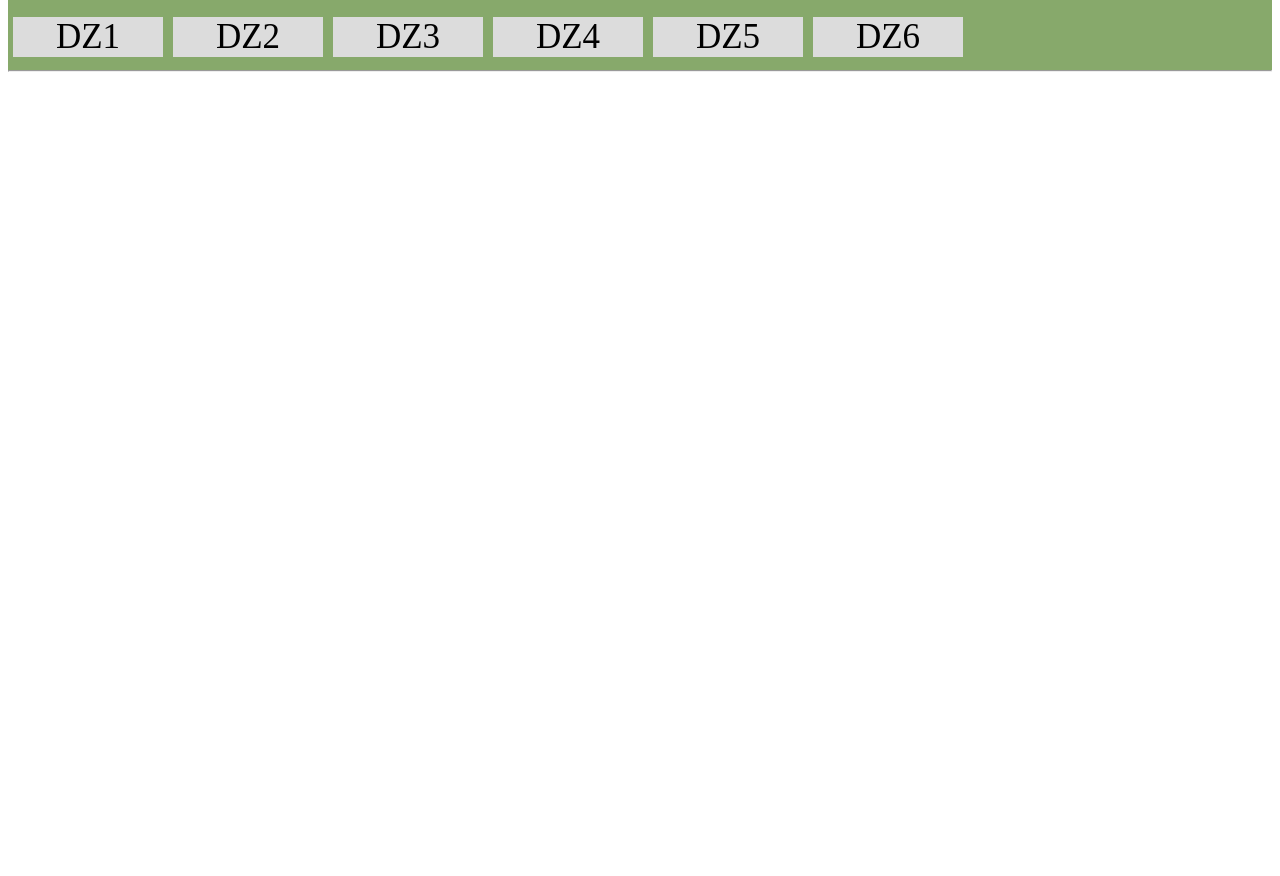
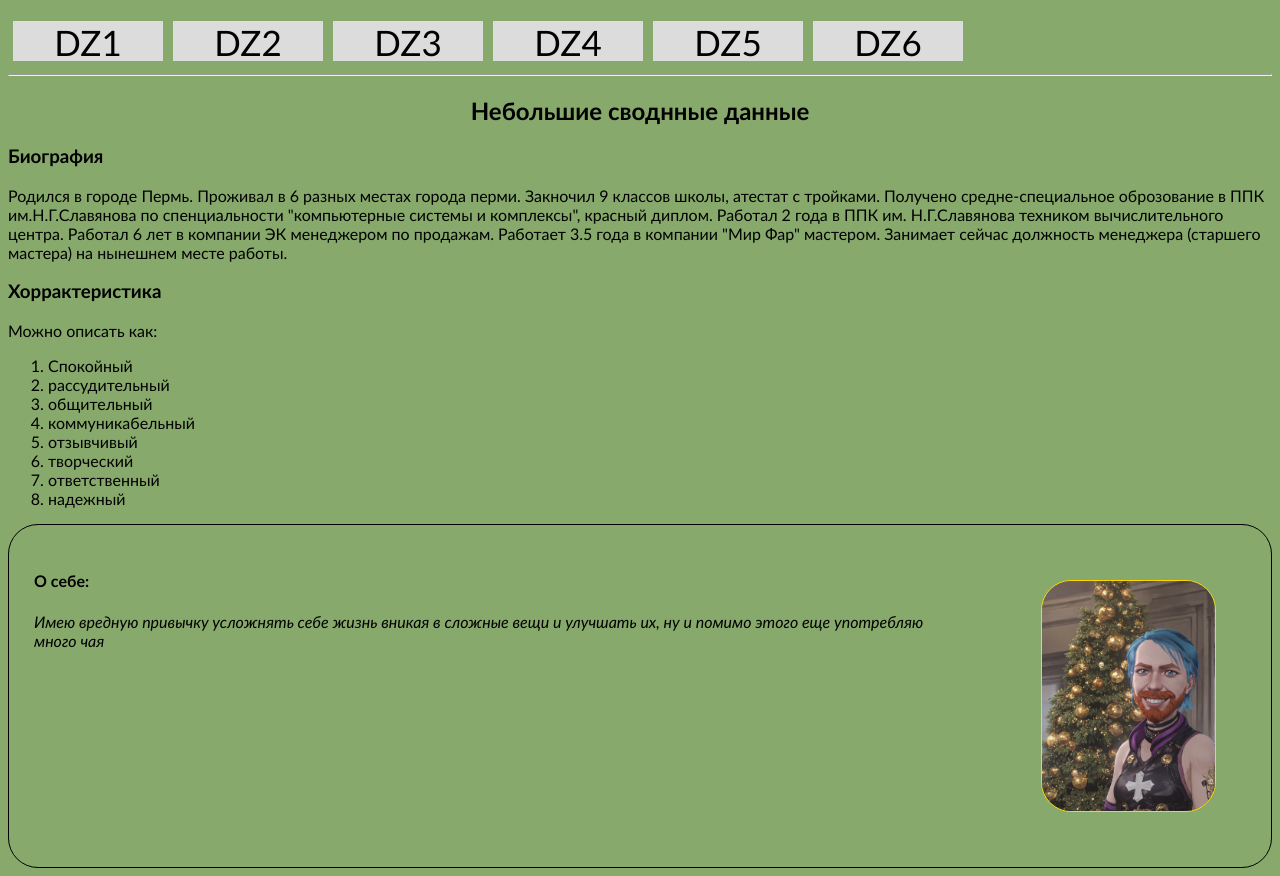
Before and after one commit to EvgenMarkin/HTML-CSS-project-pyton51-10.03.25, a plain HTML site: page index_DZ1.html in a window 1280 px wide. Shown: the part 268-1144 px from the top of the page. Before the commit the page ends 800 px from the top, so only its background shows below. Drawn offline with Linux system fonts and the light colour scheme.

Commit message:
dz1 finish

```diff
--- a/index_DZ1.html
+++ b/index_DZ1.html
@@ -1,10 +1,10 @@
 <!DOCTYPE html>
-<html lang="en">
+<html lang="en" xmlns="http://www.w3.org/1999/html">
 <head>
     <link href='style_DZ1.css' rel='stylesheet'>
     <link href='style.css' rel='stylesheet'>
     <META charset='UTF-8'>
-    <title>Card game</title>
+    <title>О себе</title>
 </head>
 <header><!-- Шапка сайта для навигации -->
     <nav class="menu1">
@@ -56,7 +56,43 @@
     <hr>
 </header><!-- шапка сайта, нужна для навигации -->
 <body>
+<h2><center>Небольшие своднные данные</center></h2>
+<h3>Биография</h3>
+<p id="text">
+   Родился в городе Пермь. Проживал в 6 разных местах города перми. Закночил
+9 классов школы, атестат с тройками. Получено средне-специальное оброзование
+в ППК им.Н.Г.Славянова по спенциальности "компьютерные системы и комплексы",
+красный диплом. Работал 2 года в ППК им. Н.Г.Славянова техником
+вычислительного центра. Работал 6 лет в компании ЭК менеджером по
+продажам. Работает 3.5 года в компании "Мир Фар" мастером. Занимает сейчас
+должность менеджера (старшего мастера) на нынешнем месте работы.
+</p>
+<h3>Хоррактеристика</h3>
 
+        <p>
+        Можно описать как:
+        <ol>
+            <li>Спокойный</li>
+            <li>рассудительный</li>
+            <li>общительный</li>
+            <li>коммуникабельный</li>
+            <li>отзывчивый</li>
+            <li>творческий</li>
+            <li>ответственный</li>
+            <li>надежный</li>
+        </ol>
+    </p>
 
-
+<div class="blok">
+    <div>
+<h4>О себе:</h4>
+<p><i>
+Имею вредную привычку усложнять себе жизнь вникая в сложные вещи и улучшать их,
+ну и помимо этого еще употребляю много чая
+</i></p>
+    </div>
+    <div>
+        <img src="images/foto.png" class="aliganright" height="230" alt="Карточка поста">
+    </div>
+</div>
 </body>
--- a/style.css
+++ b/style.css
@@ -11,7 +11,6 @@
 }
     header{
         background: #87a96b;
-
         padding:0px;
         margin:0px;
 }
@@ -70,8 +69,8 @@ p{
 h1{color: Black;} <!-- RGB палитра -->
 h2{color: red;} <!-- прямое описание цвета -->
 h3{color: black;}
-h4{color: white;}
-h5{color: white;}
+h4{color: black;}
+h5{color: black;}
 h6{color: purpur;}
 /* при одинаковом повторинии упращение h1,h2,h3...{} */
 /* свойства для абзацев */
--- a/style_DZ1.css
+++ b/style_DZ1.css
@@ -1,9 +1,35 @@
 -ms-hyphens: auto;
 -webkit-hyphens: auto;
 hyphens: auto;
-
+h4{color: gold;}
 body
     {
-        font-family: Calibri;
-        background:#f5f5f5;
+    font-family: Calibri;
+    background:#87a96b;
+    color: #ffd700;
     }
+#p1
+{
+    white-space: pre;
+}
+.blok
+{
+    border: 1px solid black;
+    border-radius:30px;
+    display:flex;
+}
+.blok div
+{
+    margin:10px;
+    padding:15px;
+}
+.blok img
+{
+    border: 1px solid #ffd700;;
+    border-radius:30Px;
+    margin:30px;
+}
+.aliganright{
+    float:left;
+    margin-left:0px;
+}
```
Also changed, not shown: images/foto.png (added).
